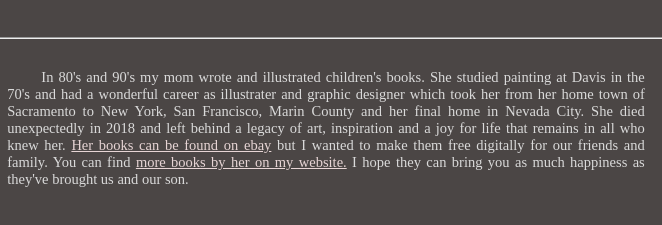
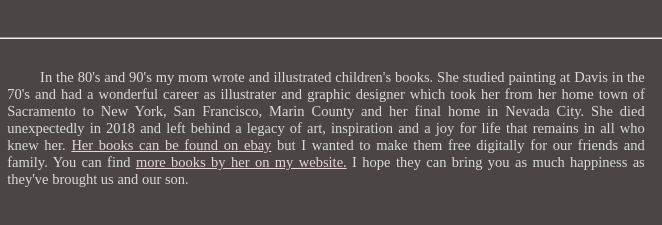
Before and after one commit to tombetthauser/goodyear, a plain HTML site: page index.html in a window 1280 px wide. Shown: the part 210-435 px from the top of the page, 314-976 px from the left. Drawn offline with Linux system fonts and the light colour scheme.

Commit message:
Update index.html

```diff
--- a/index.html
+++ b/index.html
@@ -96,7 +96,7 @@
     <h3>by Laura Jane Coats</h3>
     <hr>
     <p>
-        &emsp;&emsp; In 80's and 90's my mom wrote and illustrated children's books. She studied painting at Davis in the 70's and had a wonderful career as illustrater and graphic designer which took her from her home town of Sacramento to New York, San Francisco, Marin County and her final home in Nevada City. She died unexpectedly in 2018 and left behind a legacy of art, inspiration and a joy for life that remains in all who knew her. <a class="link" href="https://www.ebay.com/sch/i.html?_from=R40&_trksid=p2334524.m570.l1313&_nkw=Laura+Jane+Coats+books&_sacat=0&_odkw=Laura+Jane+Coats+book&_osacat=0">Her books can be found on ebay</a> but I wanted to make them free digitally for our friends and family. You can find <a href="https://www.tombetthauser.com/">more books by her on my website.</a> I hope they can bring you as much happiness as they've brought us and our son.
+        &emsp;&emsp; In the 80's and 90's my mom wrote and illustrated children's books. She studied painting at Davis in the 70's and had a wonderful career as illustrater and graphic designer which took her from her home town of Sacramento to New York, San Francisco, Marin County and her final home in Nevada City. She died unexpectedly in 2018 and left behind a legacy of art, inspiration and a joy for life that remains in all who knew her. <a class="link" href="https://www.ebay.com/sch/i.html?_from=R40&_trksid=p2334524.m570.l1313&_nkw=Laura+Jane+Coats+books&_sacat=0&_odkw=Laura+Jane+Coats+book&_osacat=0">Her books can be found on ebay</a> but I wanted to make them free digitally for our friends and family. You can find <a href="https://www.tombetthauser.com/">more books by her on my website.</a> I hope they can bring you as much happiness as they've brought us and our son.
     </p>
     <a class="full-screen-button" href="./full.html">begin story</a>
     <div>
```
